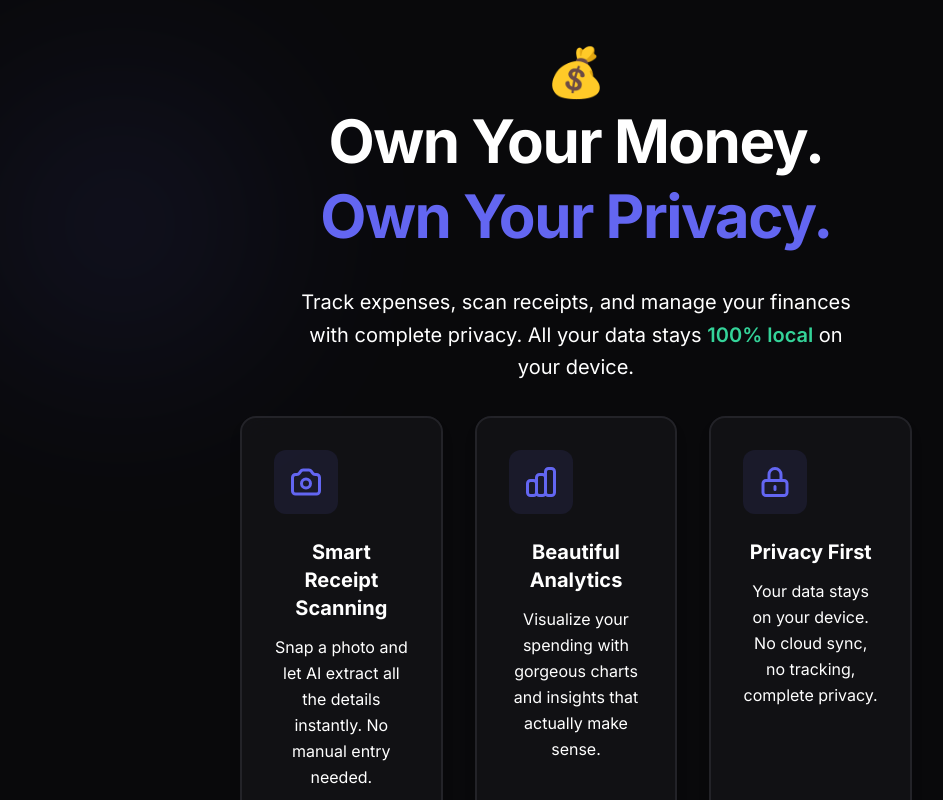
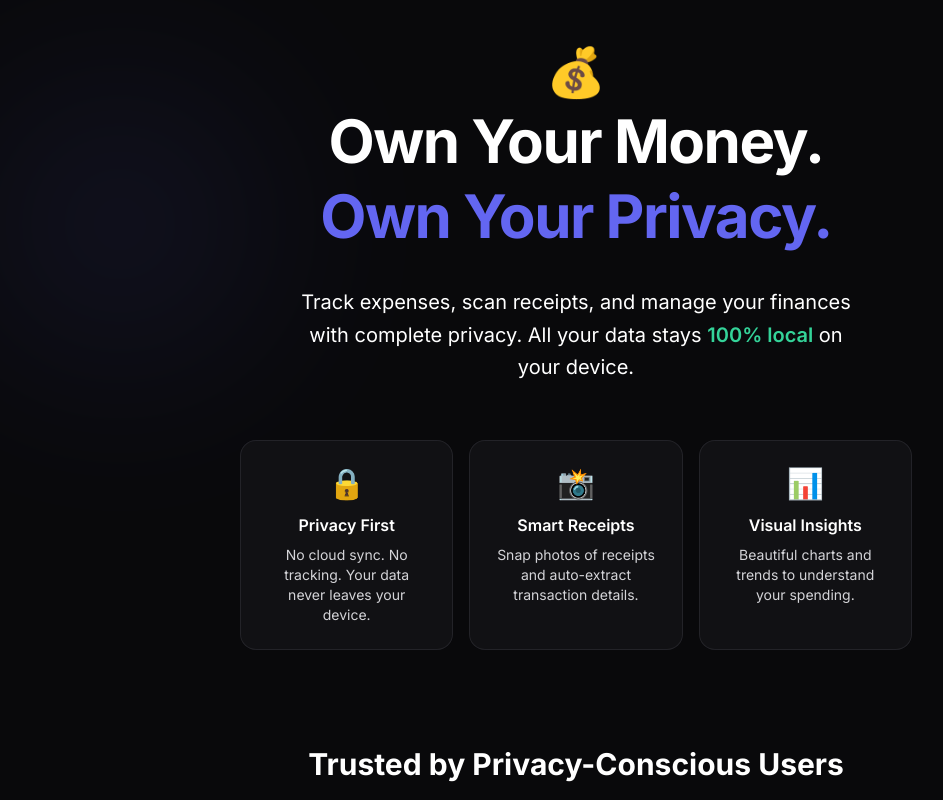
Before and after one commit to desertmountainagency-art/sg-ed21d07d-e5e4-4609-96a2-e8d1b6320c6c-1784351043, a React (Vite) app: page / in a window 1280 px wide. Shown: the top 800 px of the page, without its empty margins (64-1007 px from the left). Built offline with nearby package versions, Linux system fonts and the light colour scheme.

Commit message:
Revert to state at db88f9ca6070a4059f6e4cdabdbc4f6b86f89b5d

```diff
--- a/src/components/LandingPage.tsx
+++ b/src/components/LandingPage.tsx
@@ -129,37 +129,24 @@ export default function LandingPage({ onGetStarted }: LandingPageProps) {
           All your data stays <span className="text-success font-semibold">100% local</span> on your device.
         </p>
 
-        {/* Features Grid */}
-        <div className="grid md:grid-cols-3 gap-8 mb-16">
-          <div className="bg-bg-surface border-2 border-border-custom rounded-2xl p-8 hover:border-accent transition-all shadow-lg hover:shadow-xl">
-            <div className="w-16 h-16 bg-accent/10 rounded-xl flex items-center justify-center mb-6">
-              <svg className="w-9 h-9 text-accent" fill="none" stroke="currentColor" viewBox="0 0 24 24">
-                <path strokeLinecap="round" strokeLinejoin="round" strokeWidth={2} d="M3 9a2 2 0 012-2h.93a2 2 0 001.664-.89l.812-1.22A2 2 0 0110.07 4h3.86a2 2 0 011.664.89l.812 1.22A2 2 0 0018.07 7H19a2 2 0 012 2v9a2 2 0 01-2 2H5a2 2 0 01-2-2V9z" />
-                <path strokeLinecap="round" strokeLinejoin="round" strokeWidth={2} d="M15 13a3 3 0 11-6 0 3 3 0 016 0z" />
-              </svg>
-            </div>
-            <h3 className="text-xl font-bold text-text-primary mb-3">Smart Receipt Scanning</h3>
-            <p className="text-text-secondary leading-relaxed text-base">Snap a photo and let AI extract all the details instantly. No manual entry needed.</p>
+        {/* Feature highlights */}
+        <div className="grid grid-cols-1 md:grid-cols-3 gap-4 pt-6">
+          <div className="bg-bg-surface border border-border-custom rounded-2xl p-4 sm:p-6 backdrop-blur-md">
+            <div className="text-3xl mb-3">🔒</div>
+            <h3 className="font-semibold text-text-primary mb-2">Privacy First</h3>
+            <p className="text-sm text-text-muted">No cloud sync. No tracking. Your data never leaves your device.</p>
           </div>
 
-          <div className="bg-bg-surface border-2 border-border-custom rounded-2xl p-8 hover:border-accent transition-all shadow-lg hover:shadow-xl">
-            <div className="w-16 h-16 bg-accent/10 rounded-xl flex items-center justify-center mb-6">
-              <svg className="w-9 h-9 text-accent" fill="none" stroke="currentColor" viewBox="0 0 24 24">
-                <path strokeLinecap="round" strokeLinejoin="round" strokeWidth={2} d="M9 19v-6a2 2 0 00-2-2H5a2 2 0 00-2 2v6a2 2 0 002 2h2a2 2 0 002-2zm0 0V9a2 2 0 012-2h2a2 2 0 012 2v10m-6 0a2 2 0 002 2h2a2 2 0 002-2m0 0V5a2 2 0 012-2h2a2 2 0 012 2v14a2 2 0 01-2 2h-2a2 2 0 01-2-2z" />
-              </svg>
-            </div>
-            <h3 className="text-xl font-bold text-text-primary mb-3">Beautiful Analytics</h3>
-            <p className="text-text-secondary leading-relaxed text-base">Visualize your spending with gorgeous charts and insights that actually make sense.</p>
+          <div className="bg-bg-surface border border-border-custom rounded-2xl p-4 sm:p-6 backdrop-blur-md">
+            <div className="text-3xl mb-3">📸</div>
+            <h3 className="font-semibold text-text-primary mb-2">Smart Receipts</h3>
+            <p className="text-sm text-text-muted">Snap photos of receipts and auto-extract transaction details.</p>
           </div>
 
-          <div className="bg-bg-surface border-2 border-border-custom rounded-2xl p-8 hover:border-accent transition-all shadow-lg hover:shadow-xl">
-            <div className="w-16 h-16 bg-accent/10 rounded-xl flex items-center justify-center mb-6">
-              <svg className="w-9 h-9 text-accent" fill="none" stroke="currentColor" viewBox="0 0 24 24">
-                <path strokeLinecap="round" strokeLinejoin="round" strokeWidth={2} d="M12 15v2m-6 4h12a2 2 0 002-2v-6a2 2 0 00-2-2H6a2 2 0 00-2 2v6a2 2 0 002 2zm10-10V7a4 4 0 00-8 0v4h8z" />
-              </svg>
-            </div>
-            <h3 className="text-xl font-bold text-text-primary mb-3">Privacy First</h3>
-            <p className="text-text-secondary leading-relaxed text-base">Your data stays on your device. No cloud sync, no tracking, complete privacy.</p>
+          <div className="bg-bg-surface border border-border-custom rounded-2xl p-4 sm:p-6 backdrop-blur-md">
+            <div className="text-3xl mb-3">📊</div>
+            <h3 className="font-semibold text-text-primary mb-2">Visual Insights</h3>
+            <p className="text-sm text-text-muted">Beautiful charts and trends to understand your spending.</p>
           </div>
         </div>
 
--- a/src/components/PaymentSuccess.tsx
+++ b/src/components/PaymentSuccess.tsx
@@ -50,42 +50,44 @@ export default function PaymentSuccess({ onContinue }: PaymentSuccessProps) {
           </p>
 
           {/* Features unlocked */}
-          <div className="space-y-5 mb-10">
-            <div className="bg-accent/5 border-2 border-accent/30 rounded-xl p-5 flex items-start gap-4 hover:bg-accent/10 transition-all">
-              <div className="w-12 h-12 bg-accent rounded-lg flex items-center justify-center flex-shrink-0">
-                <svg className="w-7 h-7 text-white" fill="none" stroke="currentColor" viewBox="0 0 24 24">
-                  <path strokeLinecap="round" strokeLinejoin="round" strokeWidth={2} d="M9 12l2 2 4-4m6 2a9 9 0 11-18 0 9 9 0 0118 0z" />
+          <div className="bg-bg-elevated border border-border-custom rounded-xl p-6 mb-8 text-left">
+            <h2 className="text-lg font-semibold text-text-primary mb-4 text-center">
+              ✨ What You Just Unlocked
+            </h2>
+            <ul className="space-y-3">
+              <li className="flex items-start gap-3">
+                <svg className="w-5 h-5 text-success flex-shrink-0 mt-0.5" fill="none" stroke="currentColor" viewBox="0 0 24 24">
+                  <path strokeLinecap="round" strokeLinejoin="round" strokeWidth={2} d="M5 13l4 4L19 7" />
                 </svg>
-              </div>
-              <div>
-                <h3 className="font-semibold text-text-primary text-lg mb-1">Unlimited Transaction History</h3>
-                <p className="text-text-secondary text-sm leading-relaxed">View your complete financial history with no restrictions</p>
-              </div>
-            </div>
-
-            <div className="bg-accent/5 border-2 border-accent/30 rounded-xl p-5 flex items-start gap-4 hover:bg-accent/10 transition-all">
-              <div className="w-12 h-12 bg-accent rounded-lg flex items-center justify-center flex-shrink-0">
-                <svg className="w-7 h-7 text-white" fill="none" stroke="currentColor" viewBox="0 0 24 24">
-                  <path strokeLinecap="round" strokeLinejoin="round" strokeWidth={2} d="M9 19v-6a2 2 0 00-2-2H5a2 2 0 00-2 2v6a2 2 0 002 2h2a2 2 0 002-2zm0 0V9a2 2 0 012-2h2a2 2 0 012 2v10m-6 0a2 2 0 002 2h2a2 2 0 002-2m0 0V5a2 2 0 012-2h2a2 2 0 012 2v14a2 2 0 01-2 2h-2a2 2 0 01-2-2z" />
+                <span className="text-text-secondary text-sm">
+                  <span className="font-semibold text-text-primary">Unlimited transaction history</span> — No more 30-day limit
+                </span>
+              </li>
+              <li className="flex items-start gap-3">
+                <svg className="w-5 h-5 text-success flex-shrink-0 mt-0.5" fill="none" stroke="currentColor" viewBox="0 0 24 24">
+                  <path strokeLinecap="round" strokeLinejoin="round" strokeWidth={2} d="M5 13l4 4L19 7" />
                 </svg>
-              </div>
-              <div>
-                <h3 className="font-semibold text-text-primary text-lg mb-1">Advanced Analytics</h3>
-                <p className="text-text-secondary text-sm leading-relaxed">Deep insights into your spending patterns and trends</p>
-              </div>
-            </div>
-
-            <div className="bg-accent/5 border-2 border-accent/30 rounded-xl p-5 flex items-start gap-4 hover:bg-accent/10 transition-all">
-              <div className="w-12 h-12 bg-accent rounded-lg flex items-center justify-center flex-shrink-0">
-                <svg className="w-7 h-7 text-white" fill="none" stroke="currentColor" viewBox="0 0 24 24">
-                  <path strokeLinecap="round" strokeLinejoin="round" strokeWidth={2} d="M12 15v2m-6 4h12a2 2 0 002-2v-6a2 2 0 00-2-2H6a2 2 0 00-2 2v6a2 2 0 002 2zm10-10V7a4 4 0 00-8 0v4h8z" />
+                <span className="text-text-secondary text-sm">
+                  <span className="font-semibold text-text-primary">Advanced insights</span> — Detailed spending trends and patterns
+                </span>
+              </li>
+              <li className="flex items-start gap-3">
+                <svg className="w-5 h-5 text-success flex-shrink-0 mt-0.5" fill="none" stroke="currentColor" viewBox="0 0 24 24">
+                  <path strokeLinecap="round" strokeLinejoin="round" strokeWidth={2} d="M5 13l4 4L19 7" />
                 </svg>
-              </div>
-              <div>
-                <h3 className="font-semibold text-text-primary text-lg mb-1">Priority Support</h3>
-                <p className="text-text-secondary text-sm leading-relaxed">Get help when you need it with our dedicated support team</p>
-              </div>
-            </div>
+                <span className="text-text-secondary text-sm">
+                  <span className="font-semibold text-text-primary">Priority support</span> — Get help when you need it
+                </span>
+              </li>
+              <li className="flex items-start gap-3">
+                <svg className="w-5 h-5 text-success flex-shrink-0 mt-0.5" fill="none" stroke="currentColor" viewBox="0 0 24 24">
+                  <path strokeLinecap="round" strokeLinejoin="round" strokeWidth={2} d="M5 13l4 4L19 7" />
+                </svg>
+                <span className="text-text-secondary text-sm">
+                  <span className="font-semibold text-text-primary">Future updates</span> — All new Pro features included
+                </span>
+              </li>
+            </ul>
           </div>
 
           {/* Thank you message */}
--- a/src/components/UpgradeModal.tsx
+++ b/src/components/UpgradeModal.tsx
@@ -52,9 +52,9 @@ export default function UpgradeModal({ isOpen, onClose }: UpgradeModalProps) {
         </p>
 
         {/* Pricing display */}
-        <div className="bg-accent/10 border-2 border-accent/40 rounded-2xl p-8 mb-6 text-center shadow-lg">
-          <div className="text-5xl font-bold text-text-primary mb-2">$39.95</div>
-          <div className="text-base text-text-muted font-medium">One-time payment • Lifetime access</div>
+        <div className="bg-accent/10 border border-accent/30 rounded-xl p-4 mb-5 text-center">
+          <div className="text-3xl font-bold text-text-primary mb-1">$39.95</div>
+          <div className="text-sm text-text-muted">One-time payment • Lifetime access</div>
         </div>
 
         <ul className="space-y-3 mb-6">
```
